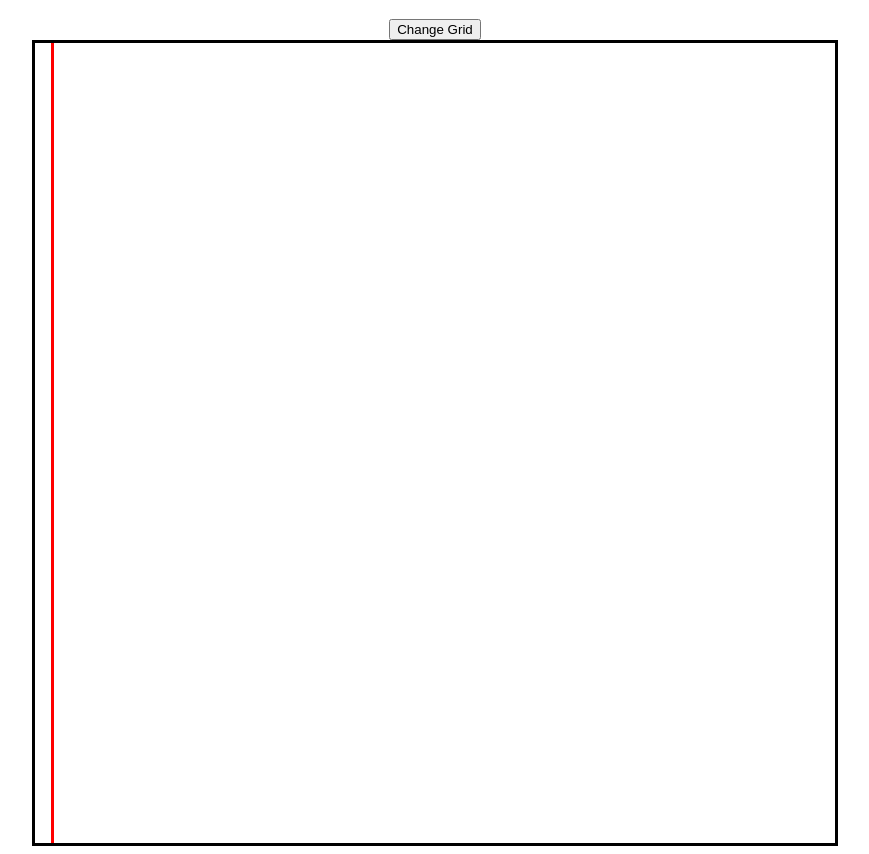
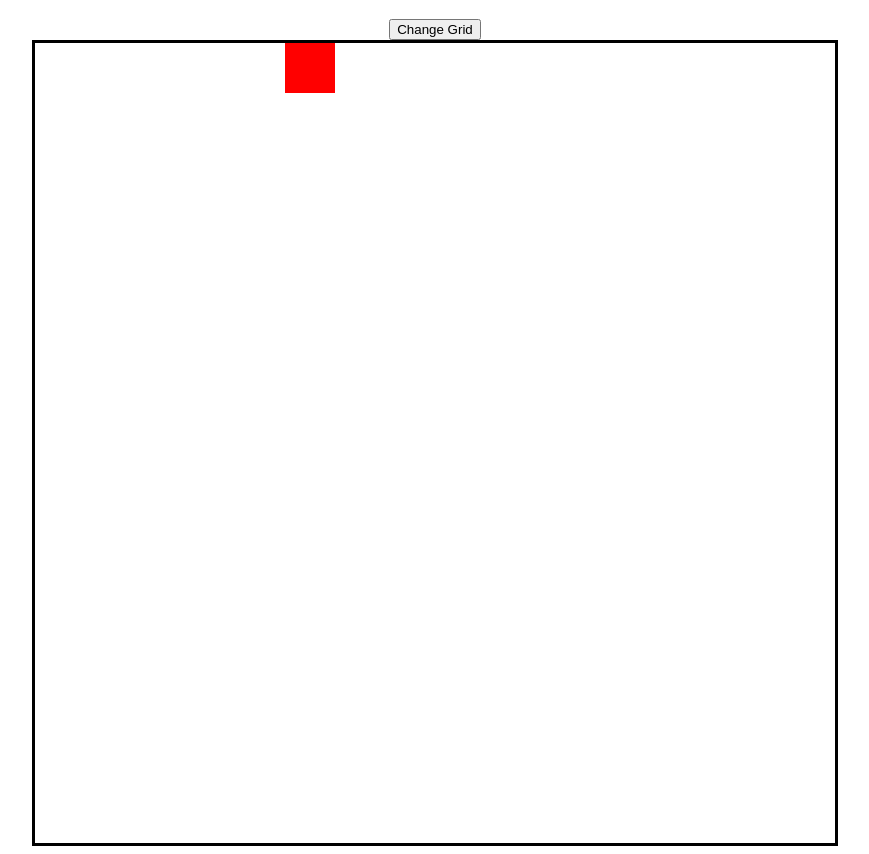
Before and after one commit to shashwathkpy/Etch-a-Sketch, a plain HTML site: page index.html in a window 1280 px wide. Shown: the part 69-923 px from the top of the page, without its empty margins (205-1074 px from the left). Drawn offline with Linux system fonts and the light colour scheme.

Commit message:
grid size can be changed, and boxes still fit to new grid

```diff
--- a/script.js
+++ b/script.js
@@ -1,6 +1,10 @@
 const container = document.querySelector("#container");
 const gridBtn = document.querySelector("#gridBtn");
 let gridSize = 16;
+
+const containerSize = 800;
+const containerSizeString = "width: " + containerSize + "px; height: " + containerSize + "px";
+container.setAttribute('style', containerSizeString);
 
 grid();
 
@@ -20,7 +24,12 @@ function grid()
     {
         const box = document.createElement('div');
         box.setAttribute('class', 'box');
-        let customId = 'b' + i.toString();
+
+        let boxSize = containerSize/gridSize;
+        let boxSizeString = "width: " + boxSize + "px; height: " + boxSize + "px";
+        box.setAttribute('style', boxSizeString);
+
+        let customId = 'b' + i;
         box.setAttribute('id', customId);
         container.appendChild(box);
 
--- a/style.css
+++ b/style.css
@@ -9,15 +9,13 @@ body {
     border: solid black;
     display: flex;
     flex-wrap: wrap;
-    width: 800px;
-    height: 800px;
 }
 
 .box {
     /* height: 50px;
     width: 50px; */
     display: flex;
-    flex:1;
+
 }
 
 #b5 {
```
